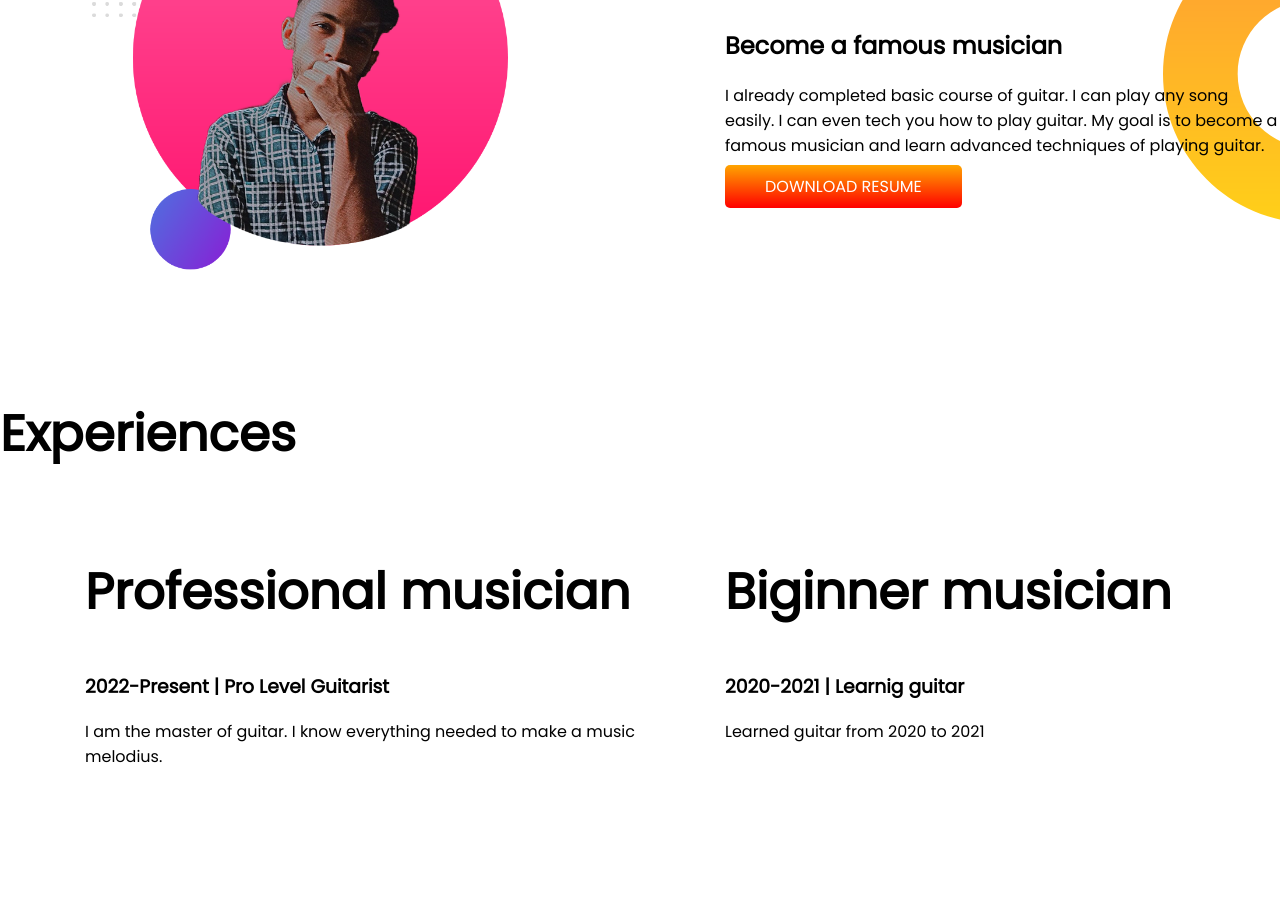
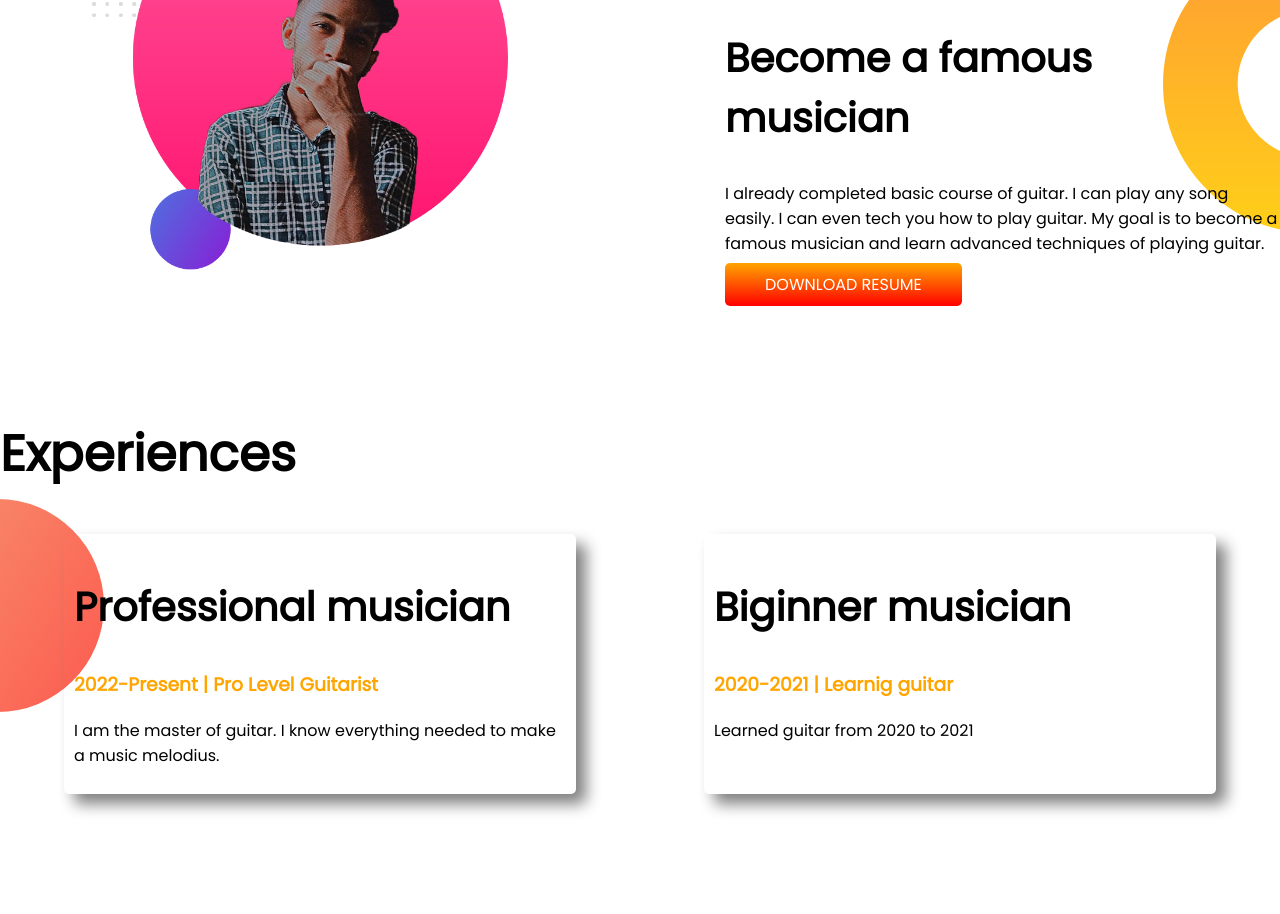
Before and after one commit to mredul2003/developer-portfolio, a plain HTML site: page index.html in a window 1280 px wide. Shown: the part 713-1627 px from the top of the page. Drawn offline with Linux system fonts and the light colour scheme.

Commit message:
new section edited

```diff
--- a/index.html
+++ b/index.html
@@ -44,14 +44,14 @@
     <section class="experience-area">
         <h1> Experiences</h1>
         <div class="flexible-container">
-            <div class="half-width">
-                <h1>Professional musician</h1>
-                <h3>2022-Present | Pro Level Guitarist</h3>
+            <div class="experience-item">
+                <h2>Professional musician</h2>
+                <h3 class="orange-color">2022-Present | Pro Level Guitarist</h3>
                 <p>I am the master of guitar. I know everything needed to make a music melodius.</p>
             </div>
-            <div class="half-width">
-                <h1>Biginner musician</h1>
-                <h3>2020-2021 | Learnig guitar</h3>
+            <div class="experience-item">
+                <h2>Biginner musician</h2>
+                <h3 class="orange-color">2020-2021 | Learnig guitar</h3>
                 <p>Learned guitar from 2020 to 2021</p>
             </div>
         </div>
--- a/style.css
+++ b/style.css
@@ -5,6 +5,10 @@ body {
 
 h1 {
     font-size: 50px;
+}
+
+h2 {
+    font-size: 40px;
 }
 
 .orange-color {
@@ -46,3 +50,18 @@ h1 {
     background-repeat: no-repeat;
     background-position: right;
 }
+
+.experience-area {
+    background-image: url(images/exp-bg.png);
+    background-repeat: no-repeat;
+    background-position: left;
+}
+
+.experience-item {
+    width: 40%;
+    margin-left: 5%;
+    margin-right: 5%;
+    padding: 10px;
+    border-radius: 5px;
+    box-shadow: 10px 10px 15px gray;
+}
```
